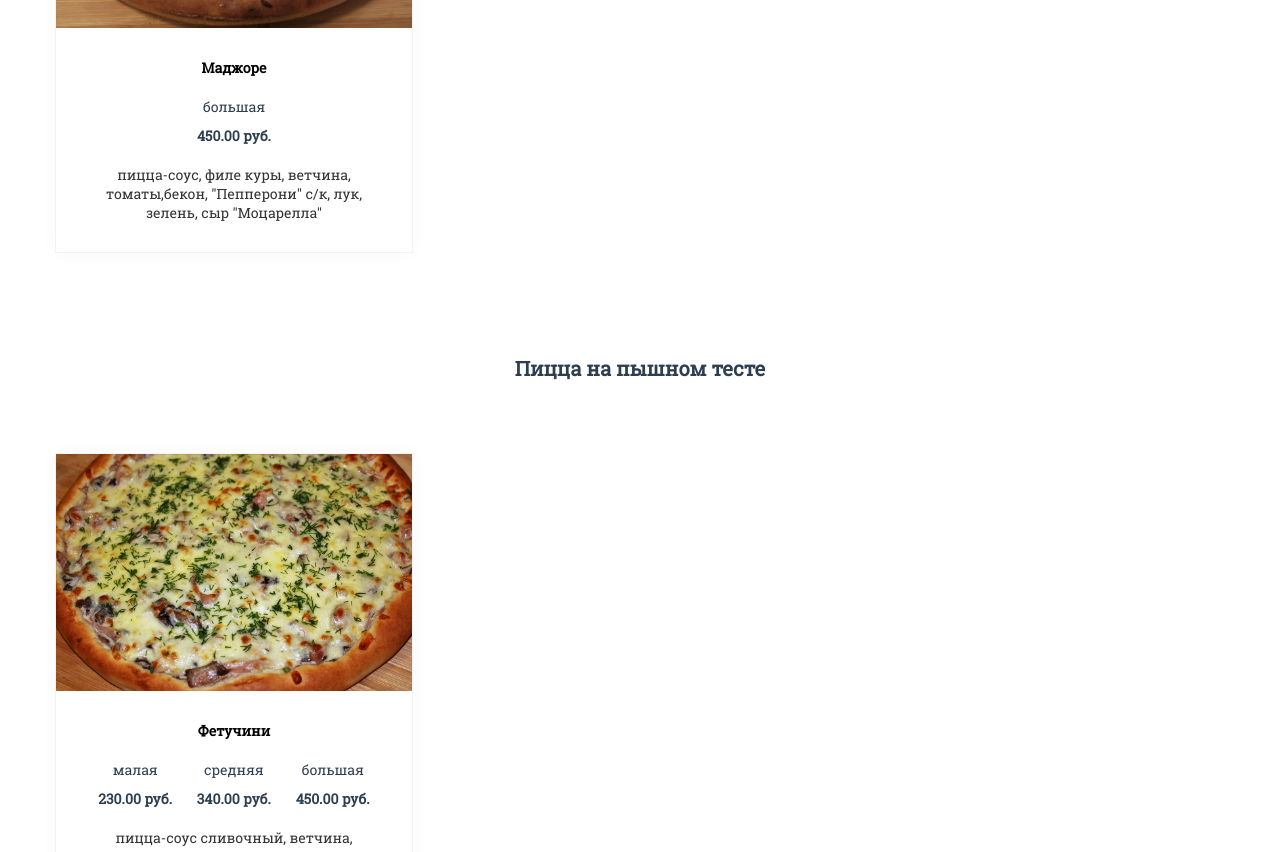
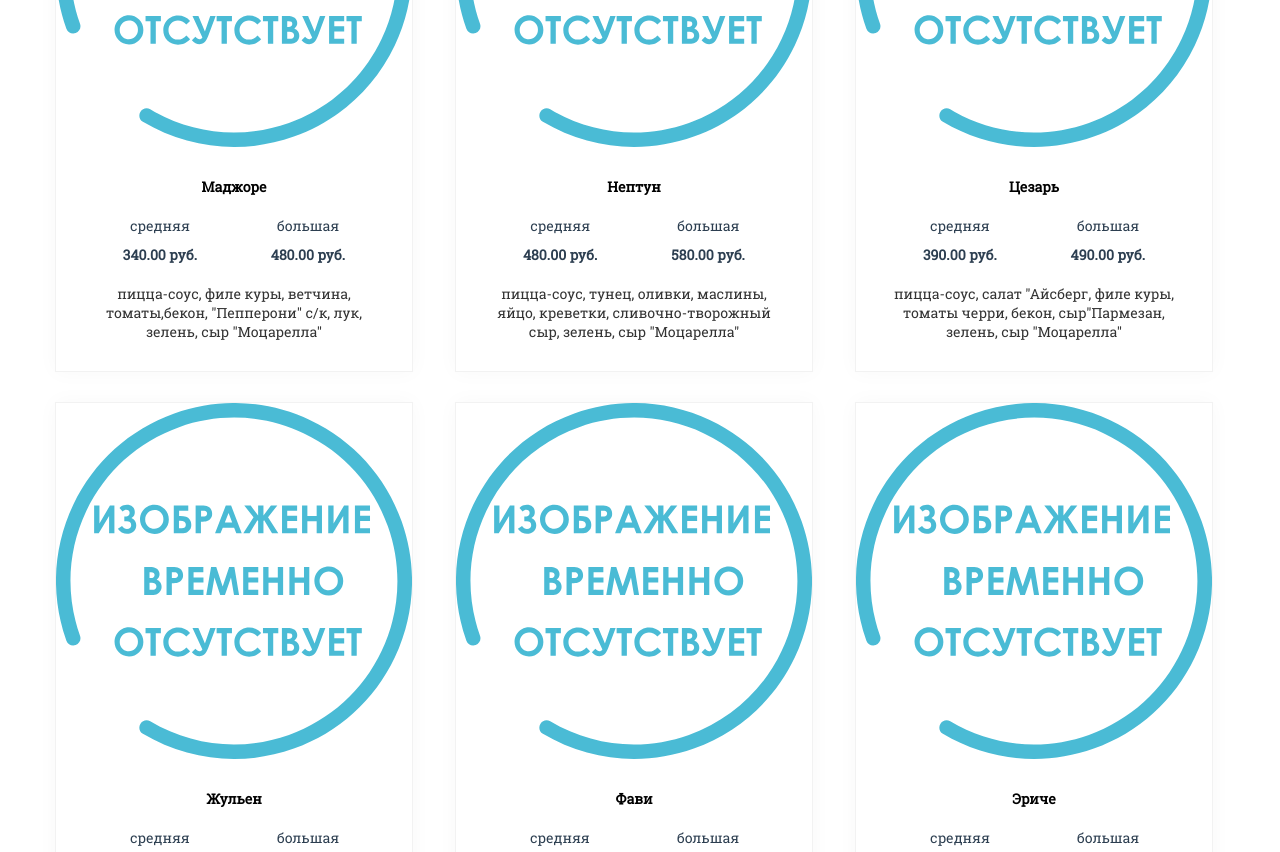
Before and after one commit to Liriconst/LunaPizzaBar, a Vue app: page /pizza in a window 1280 px wide. Shown: the part 1920-2772 px from the top of the page. Built offline with nearby package versions, Linux system fonts and the light colour scheme.

Commit message:
Добавлены тонкие пиццы, шапка стала fixed

```diff
--- a/src/App.vue
+++ b/src/App.vue
@@ -39,6 +39,7 @@
         <span class="span2"></span>
       </div>
     </div>
+
     <router-view/>
 
     <div class="footer">
@@ -63,11 +64,13 @@
   }
 
   .header {
+    position: fixed;
     display: flex;
     flex-direction: row;
     width: 100%;
     background-color: #e5f4f9;
     height: 85px;
+    z-index: 9999;
   }
 
   .contact-data {
@@ -164,6 +167,7 @@
     display: flex;
     flex: 1 0 auto;
     background-color: white;
+    margin-top: 85px;
   }
 
   .footer {
--- a/src/data/pizza.json
+++ b/src/data/pizza.json
@@ -59,12 +59,91 @@
   "thin": [
     {
       "title": "Маджоре",
-      "image": "/static/img/pizza/newTatyna.jpg",
+      "image": "/static/svg/ImgNotFound.svg",
       "description": "пицца-соус, филе куры, ветчина, томаты,бекон, \"Пепперони\" с/к, лук, зелень, сыр \"Моцарелла\"",
       "sizes": [
         {
+          "name": "средняя",
+          "price": "340.00"
+        },
+        {
           "name": "большая",
-          "price": "450.00"
+          "price": "480.00"
+        }
+      ]
+    },
+    {
+      "title": "Нептун",
+      "image": "/static/svg/ImgNotFound.svg",
+      "description": "пицца-соус, тунец, оливки, маслины, яйцо, креветки, сливочно-творожный сыр, зелень, сыр \"Моцарелла\"",
+      "sizes": [
+        {
+          "name": "средняя",
+          "price": "480.00"
+        },
+        {
+          "name": "большая",
+          "price": "580.00"
+        }
+      ]
+    },
+    {
+      "title": "Цезарь",
+      "image": "/static/svg/ImgNotFound.svg",
+      "description": "пицца-соус, салат \"Айсберг, филе куры, томаты черри, бекон, сыр\"Пармезан, зелень, сыр \"Моцарелла\"",
+      "sizes": [
+        {
+          "name": "средняя",
+          "price": "390.00"
+        },
+        {
+          "name": "большая",
+          "price": "490.00"
+        }
+      ]
+    },
+    {
+      "title": "Жульен",
+      "image": "/static/svg/ImgNotFound.svg",
+      "description": "пицца-соус сливочный, шампиньоны, филе куры, лук, зелень, сыр \"Моцарелла\"",
+      "sizes": [
+        {
+          "name": "средняя",
+          "price": "380.00"
+        },
+        {
+          "name": "большая",
+          "price": "480.00"
+        }
+      ]
+    },
+    {
+      "title": "Фави",
+      "image": "/static/svg/ImgNotFound.svg",
+      "description": "пицца-соус, филе куры, томаты, перец марин., огурцы марин., бекон, зелень, сыр \"Моцарелла\"",
+      "sizes": [
+        {
+          "name": "средняя",
+          "price": "360.00"
+        },
+        {
+          "name": "большая",
+          "price": "460.00"
+        }
+      ]
+    },
+    {
+      "title": "Эриче",
+      "image": "/static/svg/ImgNotFound.svg",
+      "description": "пицца-соус острый, томаты, \"Пепперони\"с/к, перец марин., колбаса п/к, лук, зелень, сыр \"Моцарелла\"",
+      "sizes": [
+        {
+          "name": "средняя",
+          "price": "280.00"
+        },
+        {
+          "name": "большая",
+          "price": "390.00"
         }
       ]
     }
--- a/src/router.js
+++ b/src/router.js
@@ -10,9 +10,11 @@ Vue.use(Router)
 export default new Router({
   mode: 'history',
   base: process.env.BASE_URL,
-  scrollBehavior (to, from, savedPosition) {
+
+  scrollBehavior () {
     return { x: 0, y: 0 }
   },
+
   routes: [
     {
       path: '/',
```
